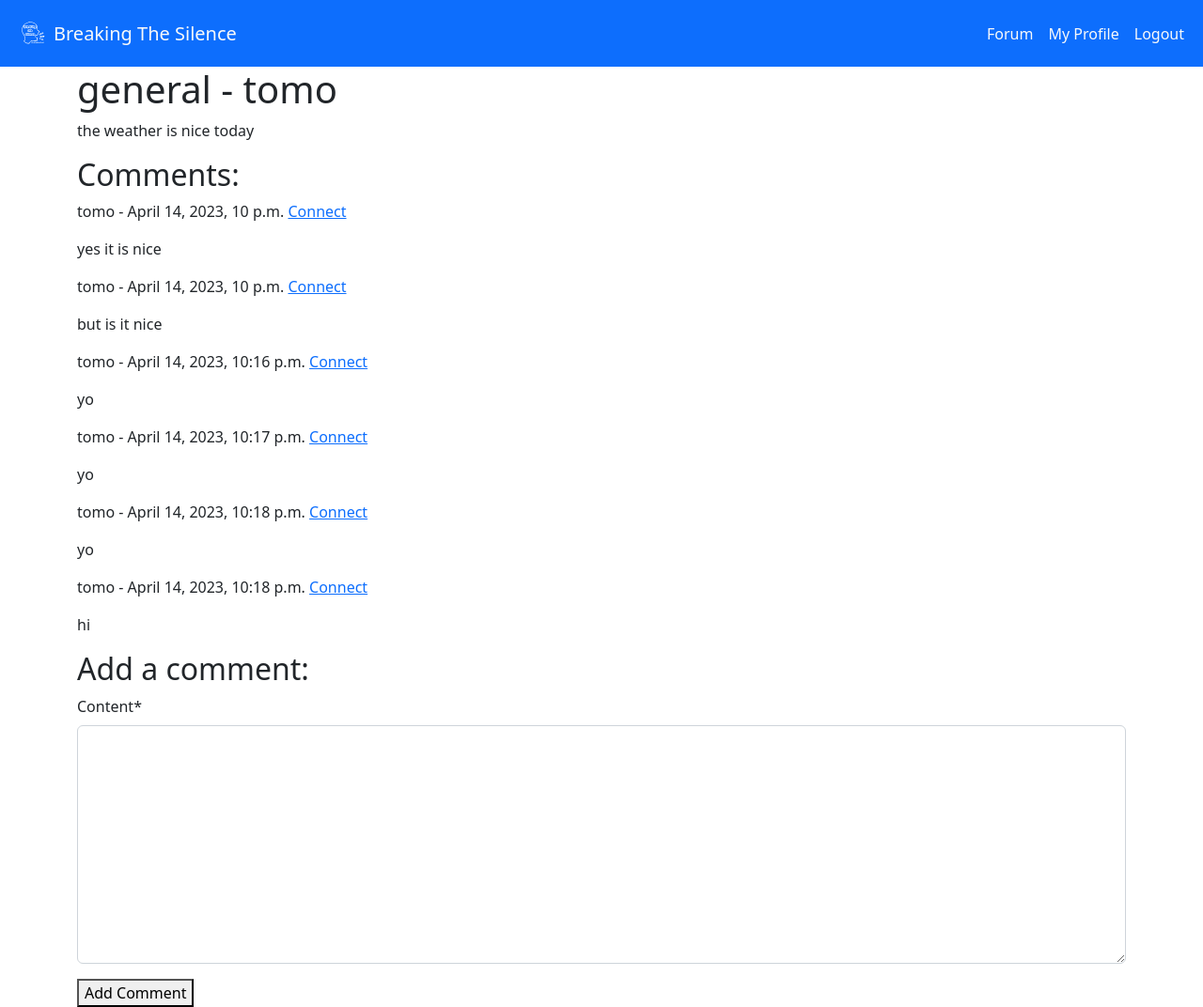
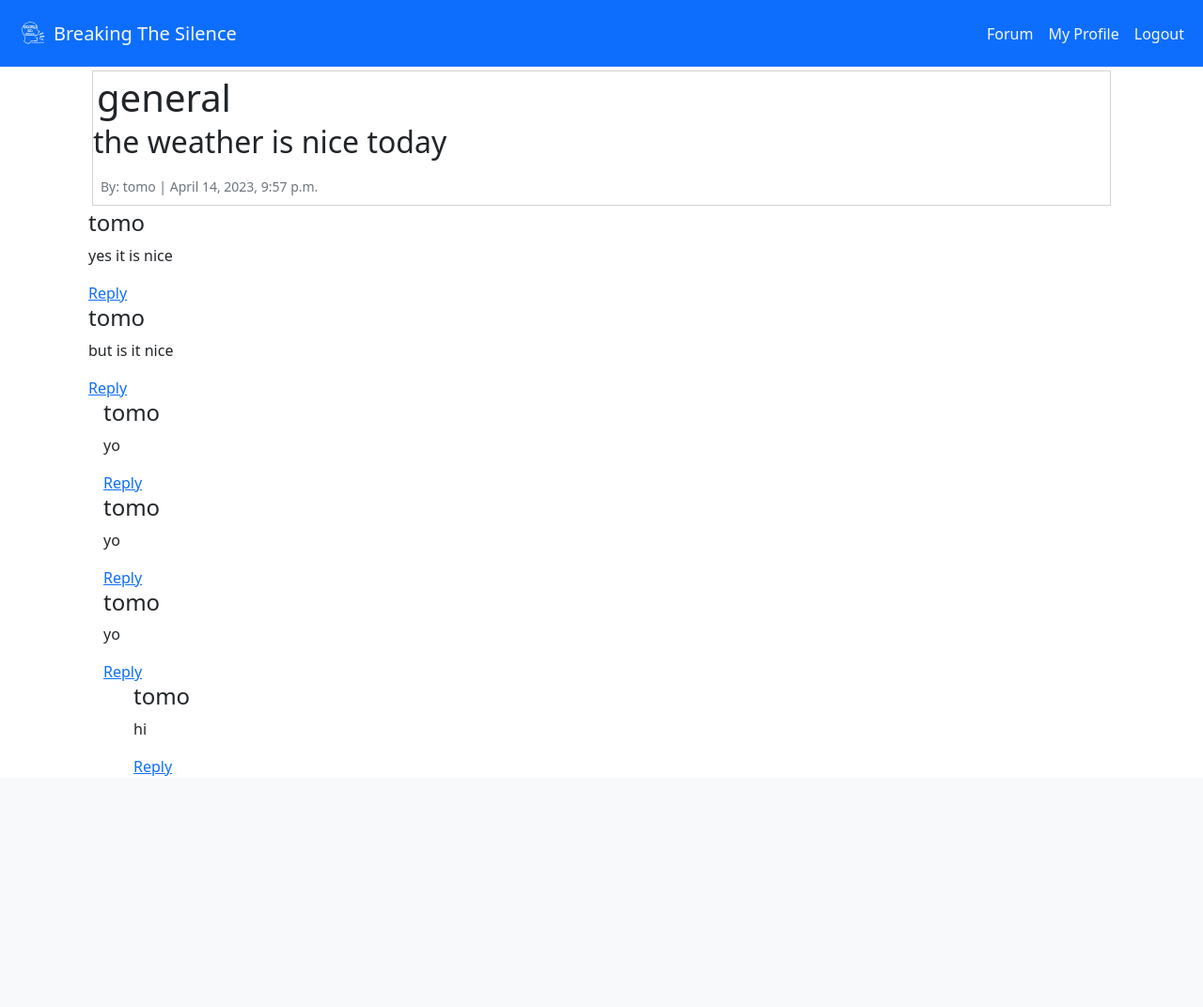
Before and after one commit to Edb83/breaking-the-silence, a Django app: page /forum/post/4/ in a window 1280 px wide. Shown: the whole page at 94% size. After the commit the page ends 826 px from the top, so only its background shows below. Run offline with Django 4.2, Linux system fonts and the light colour scheme; a user stored in the database is signed in; data comes from the database, SQL or seed files in the repository; both versions use the stored data as it was after the commit; some libraries are stand-ins or nearby versions.

Commit message:
nested comments now work

```diff
--- a/forum/forms.py
+++ b/forum/forms.py
@@ -14,4 +14,5 @@ class PostForm(forms.ModelForm):
 class CommentForm(forms.ModelForm):
     class Meta:
         model = Comment
-        fields = ['content']
+        fields = ['content', 'parent']
+        widgets = {'parent': forms.HiddenInput()}
--- a/forum/models.py
+++ b/forum/models.py
@@ -25,9 +25,10 @@ class Post(models.Model):
 
 class Comment(models.Model):
     content = models.TextField()
-    post = models.ForeignKey(Post, on_delete=models.CASCADE, related_name='comments')
+    created_at = models.DateTimeField(auto_now_add=True)
     created_by = models.ForeignKey(User, on_delete=models.CASCADE)
-    created_at = models.DateTimeField(auto_now_add=True)
+    post = models.ForeignKey(Post, on_delete=models.CASCADE)
+    parent = models.ForeignKey('self', null=True, blank=True, on_delete=models.CASCADE)
 
     def __str__(self):
-        return self.content[:50]
+        return self.content[:50] + "..."
--- /dev/null
+++ b/forum/templates/forum/comment_list.html
@@ -0,0 +1,12 @@
+<!-- forum/templates/forum/comment_list.html -->
+
+{% for comment in comments %}
+<div style="margin-left: {{ level|default:0 }}em">
+    <h4>{{ comment.created_by.username }}</h4>
+    <p>{{ comment.content }}</p>
+    <a href="{% url 'post_detail' pk=post.id %}?parent={{ comment.id }}">Reply</a>
+    {% with comments=comment.comment_set.all level=level|default:0|add:1 %}
+        {% include "forum/comment_list.html" %}
+    {% endwith %}
+</div>
+{% endfor %}
--- a/forum/templates/forum/post_detail.html
+++ b/forum/templates/forum/post_detail.html
@@ -2,29 +2,26 @@
 {% load crispy_forms_tags %}
 
 {% block content %}
-<h1>{{ post.topic.title }} - {{ post.created_by.username }}</h1>
-<p>{{ post.content }}</p>
-{% if user == post.created_by %}
-      <a class="text-muted" href="{% url 'edit_post' post_id=post.id %}">Edit</a>
-  {% endif %}
-<h2>Comments:</h2>
-{% for comment in comments %}
+
+<div class="container">
+  <div class="card m-1 rounded-0">
+    <h1 class="m-1">{{ post.topic.title }}</h1>
+    <h2>{{ post.content }}</h2>
+    <p class="m-2"><small class="text-muted">By: {{ post.created_by.username }} | {{ post.created_at }}</small></p>
+  </div>
   <div>
-    <p>{{ comment.created_by.username }} - {{ comment.created_at }} <a href="{% url 'create_connection' comment.created_by.username %}">Connect</a></p>
-    <p>{{ comment.content }}</p>
-    {% if user == post.created_by %}
-      <a class="text-muted" href="{% url 'edit_post' post_id=post.id %}">Edit</a>
-    {% endif %}
-
+    {% include "forum/comment_list.html" %}
   </div>
-{% endfor %}
+</div>
 
 {% if user.is_authenticated %}
-  <h2>Add a comment:</h2>
-  <form method="post">
-    {% csrf_token %}
-    {{ form|crispy }}
-    <button type="submit">Add Comment</button>
-  </form>
+  {% if parent_comment %}
+    <h2>Reply to {{ parent_comment.created_by.username }}:</h2>
+    <form method="post">
+      {% csrf_token %}
+      {{ form|crispy }}
+      <button type="submit">Add Comment</button>
+    </form>
+  {% endif %}
 {% endif %}
 {% endblock %}
--- a/forum/templates/forum/topic_detail.html
+++ b/forum/templates/forum/topic_detail.html
@@ -21,7 +21,7 @@
     {% for post in posts %}
     <div class="card rounded-0 m-1">
       <div class="card-body">
-        <h3><a class="text-black" href="{% url 'post_detail' post_id=post.id %}">{{ post.content|truncatechars:50 }}</a></h3>
+        <h3><a class="text-black" href="{% url 'post_detail' pk=post.id %}">{{ post.content|truncatechars:50 }}</a></h3>
         <div class="card-footer h-1">
           <p><small class="text-muted">By: {{ post.created_by.username }} | {{ post.created_at }}</small></p>
         </div>
@@ -41,7 +41,7 @@
             </div>
             {% endfor %}
           {% endif %}
-          <a class="text-muted"  href="{% url 'post_detail' post_id=post.id %}">Reply</a>
+          <a class="text-muted"  href="{% url 'post_detail' pk=post.id %}">Reply</a>
         </div>
       </div>
     </div>
--- a/forum/urls.py
+++ b/forum/urls.py
@@ -4,7 +4,7 @@ from . import views
 urlpatterns = [
     path('', views.topics, name='topics'),
     path('topic/<int:topic_id>/', views.topic_detail, name='topic_detail'),
-    path('post/<int:post_id>/', views.post_detail, name='post_detail'),
+    path('post/<int:pk>/', views.post_detail, name='post_detail'),
     path('topic/<int:topic_id>/edit/', views.edit_topic, name='edit_topic'),
     path('post/<int:post_id>/edit/', views.edit_post, name='edit_post'),
 ]
--- a/forum/views.py
+++ b/forum/views.py
@@ -1,6 +1,6 @@
-from django.shortcuts import render, redirect, get_object_or_404
+from django.shortcuts import render, redirect, get_object_or_404, HttpResponseRedirect, reverse
 from django.contrib.auth.decorators import login_required, user_passes_test
-from .models import Topic, Post
+from .models import Topic, Post, Comment
 from .forms import TopicForm, PostForm, CommentForm
 
 def topics(request):
@@ -33,20 +33,33 @@ def topic_detail(request, topic_id):
     return render(request, 'forum/topic_detail.html', {'topic': topic, 'posts': posts, 'form': form})
 
 @login_required
-def post_detail(request, post_id):
-    post = get_object_or_404(Post, id=post_id)
-    comments = post.comments.all()
+def post_detail(request, pk):
+    post = get_object_or_404(Post, pk=pk)
+    comments = post.comment_set.filter(parent=None)
+
+    parent_comment_id = request.GET.get('parent')
+    if parent_comment_id:
+        parent_comment = get_object_or_404(Comment, id=parent_comment_id)
+    else:
+        parent_comment = None
+
     if request.method == 'POST':
         form = CommentForm(request.POST)
         if form.is_valid():
-            new_comment = form.save(commit=False)
-            new_comment.post = post
-            new_comment.created_by = request.user
-            new_comment.save()
-            return redirect('post_detail', post_id=post_id)
+            comment = form.save(commit=False)
+            comment.created_by = request.user
+            comment.post = post
+            comment.parent = parent_comment
+            comment.save()
+            return HttpResponseRedirect(reverse('post_detail', args=[post.id]))
     else:
-        form = CommentForm()
-    return render(request, 'forum/post_detail.html', {'post': post, 'comments': comments, 'form': form})
+        if parent_comment:
+            form = CommentForm(initial={'parent': parent_comment})
+        else:
+            form = None
+
+    context = {'post': post, 'comments': comments, 'form': form, 'parent_comment': parent_comment}
+    return render(request, 'forum/post_detail.html', context)
 
 @user_passes_test(lambda u: u.is_staff)
 def edit_topic(request, topic_id):
```
Also changed, not shown: db.sqlite3, forum/migrations/0005_comment_parent_alter_comment_post.py (added).
